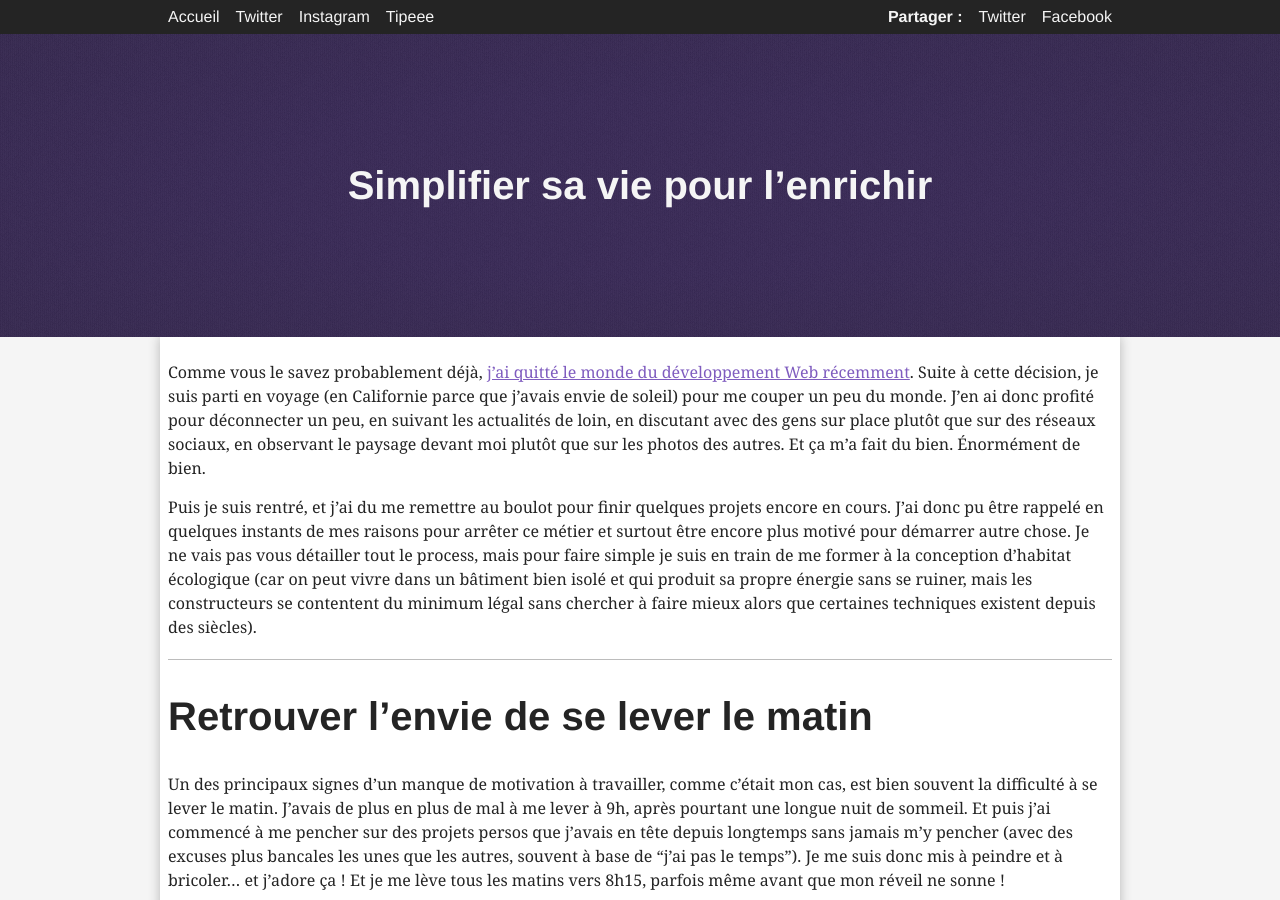
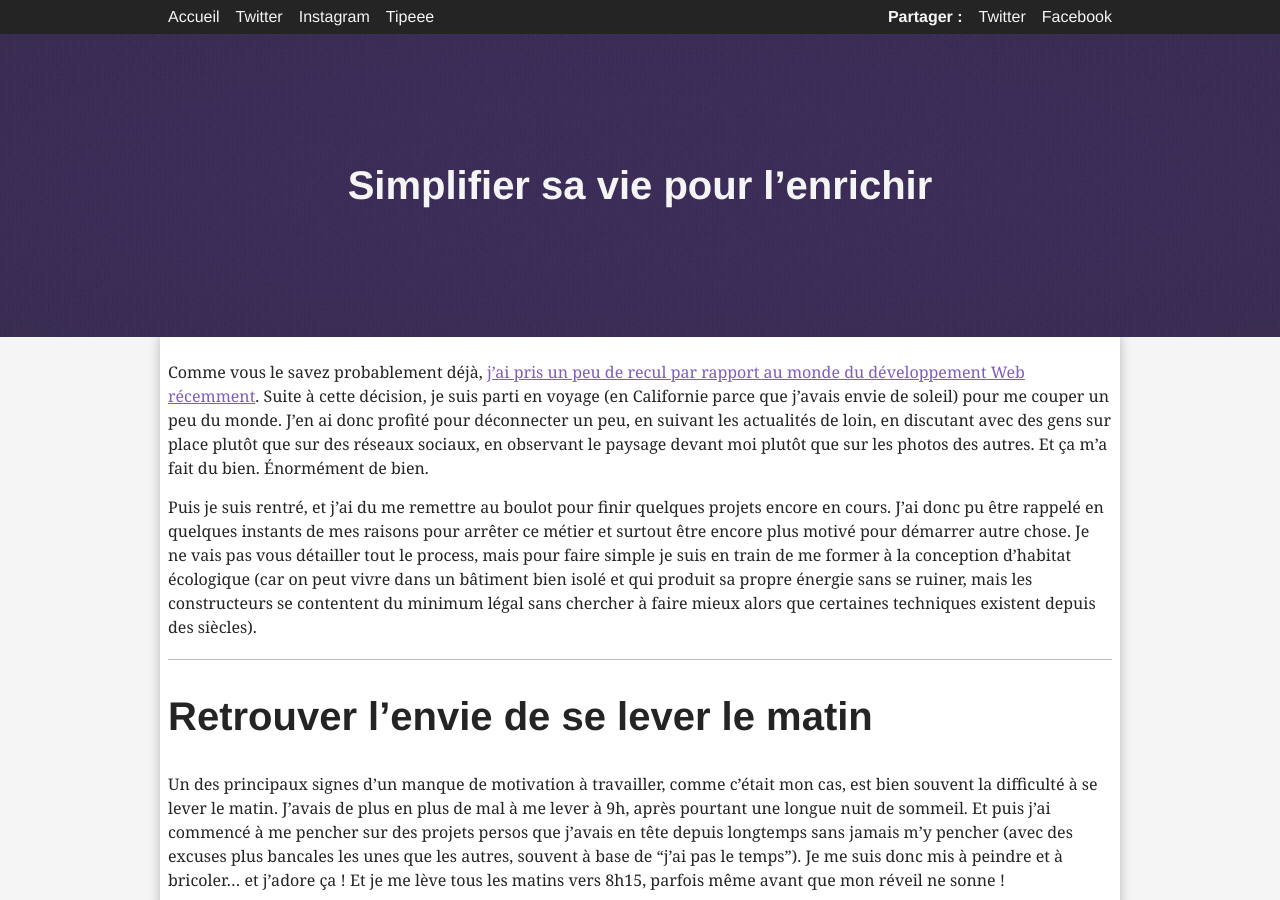
Before and after one commit to viki53/Blog, a Jekyll site: the page built from _posts/2018-11-21-simplifier-enrichir-sa-vie.md, in a window 1280 px wide and 900 px high. Built offline with Jekyll 4.4.1, drawn with Linux system fonts in a browser that asks for light colours; comment, search, counter and statistics services are not loaded; some of the changed text lies outside the part shown.

Commit message:
Update first post

```diff
--- a/_posts/2018-11-21-simplifier-enrichir-sa-vie.md
+++ b/_posts/2018-11-21-simplifier-enrichir-sa-vie.md
@@ -6,7 +6,7 @@ category: quotidien-vie
 date: 2018-11-21 19:07:00 +02:00
 ---
 
-Comme vous le savez probablement déjà, [j’ai quitté le monde du développement Web récemment](https://medium.com/@viki53/les-artisans-du-web-se-meurent-et-le-web-avec-404567096842). Suite à cette décision, je suis parti en voyage (en Californie parce que j’avais envie de soleil) pour me couper un peu du monde. J’en ai donc profité pour déconnecter un peu, en suivant les actualités de loin, en discutant avec des gens sur place plutôt que sur des réseaux sociaux, en observant le paysage devant moi plutôt que sur les photos des autres. Et ça m’a fait du bien. Énormément de bien.
+Comme vous le savez probablement déjà, [j’ai pris un peu de recul par rapport au monde du développement Web récemment](https://medium.com/@viki53/les-artisans-du-web-se-meurent-et-le-web-avec-404567096842). Suite à cette décision, je suis parti en voyage (en Californie parce que j’avais envie de soleil) pour me couper un peu du monde. J’en ai donc profité pour déconnecter un peu, en suivant les actualités de loin, en discutant avec des gens sur place plutôt que sur des réseaux sociaux, en observant le paysage devant moi plutôt que sur les photos des autres. Et ça m’a fait du bien. Énormément de bien.
 
 Puis je suis rentré, et j’ai du me remettre au boulot pour finir quelques projets encore en cours. J’ai donc pu être rappelé en quelques instants de mes raisons pour arrêter ce métier et surtout être encore plus motivé pour démarrer autre chose. Je ne vais pas vous détailler tout le process, mais pour faire simple je suis en train de me former à la conception d’habitat écologique (car on peut vivre dans un bâtiment bien isolé et qui produit sa propre énergie sans se ruiner, mais les constructeurs se contentent du minimum légal sans chercher à faire mieux alors que certaines techniques existent depuis des siècles).
 
@@ -106,7 +106,3 @@ Je ne sais pas encore. L’avenir est encore flou et ça me convient très bien
 # Et vous ?
 
 Le but d’un article comme celui-ci n’est pas d’imposer mes idées mais de les partager et de lancer une discussion. **J’attends donc avec impatience vos avis, vos interrogations et vos propres retours d’expérience !**
-
----
-
-Article original publié sur [Medium.com](https://medium.com/@viki53/simplifier-sa-vie-pour-lenrichir-566ba42f508f) le 21 novembre 2018.
```
